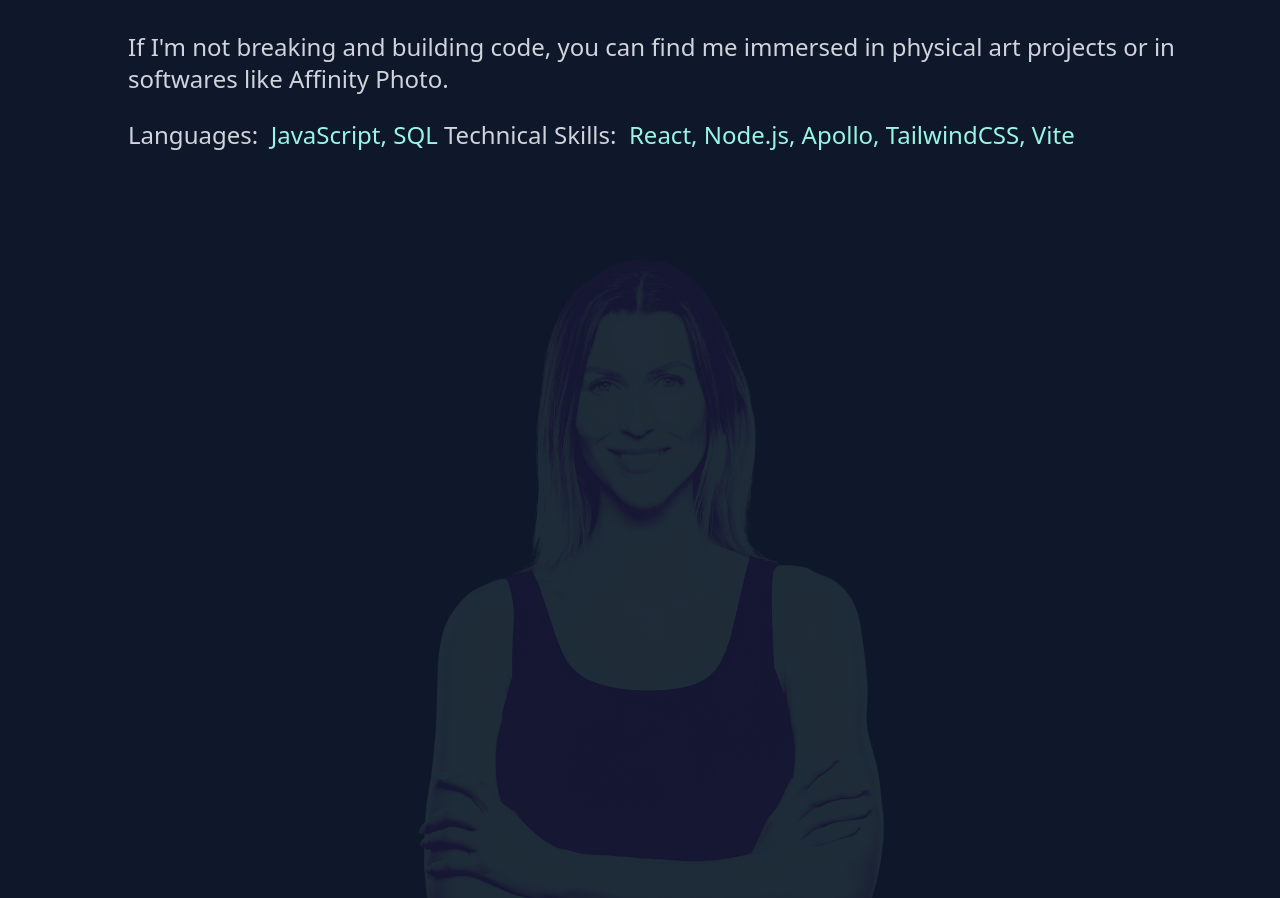
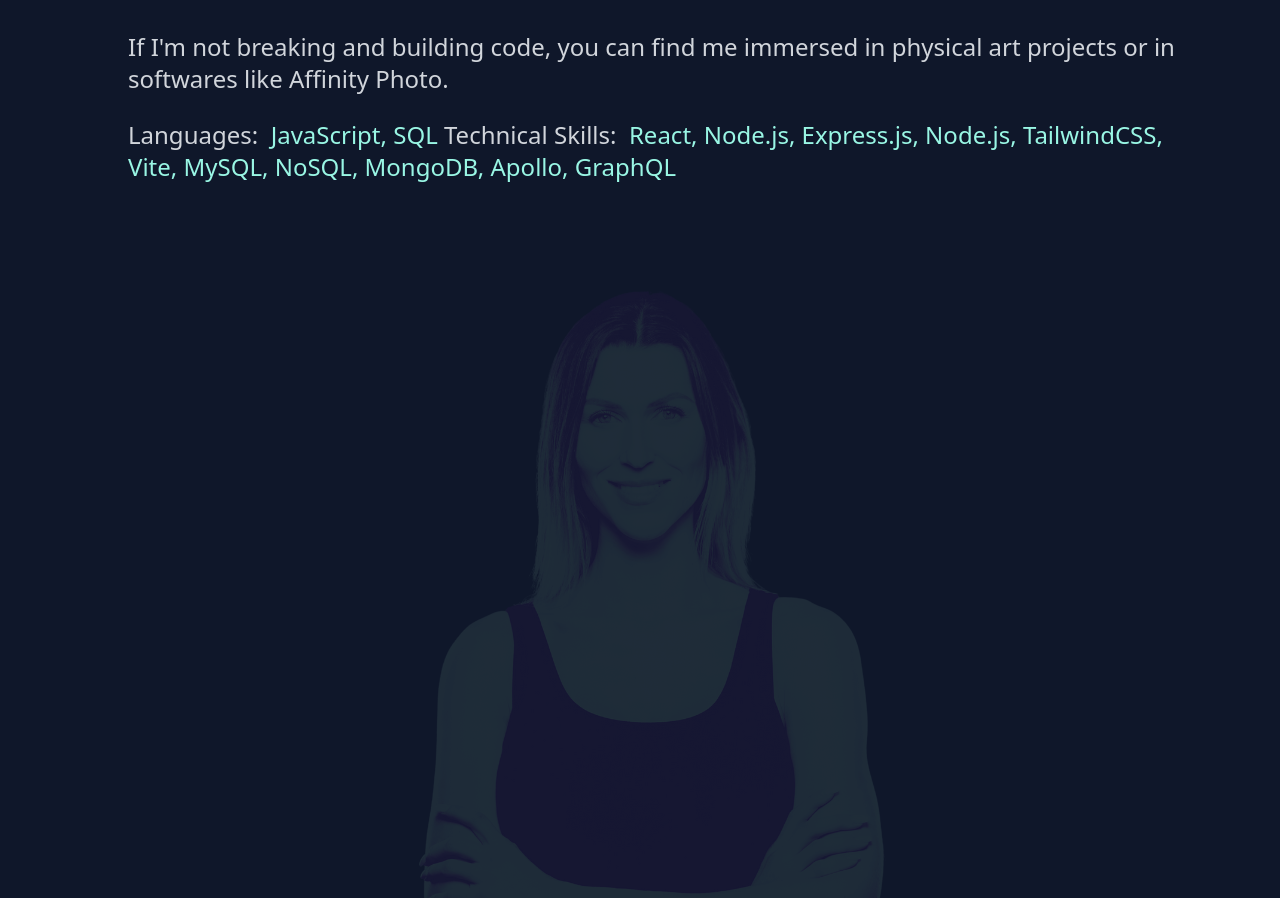
Before and after one commit to CherryElla/cherie-ella-portfolio, a React (Vite) app: page / in a window 1280 px wide. Shown: the part 1225-2123 px from the top of the page. Built offline with nearby package versions, Linux system fonts and the light colour scheme; a web font is replaced by a local one.

Commit message:
technical skills

```diff
--- a/src/components/pages/About.jsx
+++ b/src/components/pages/About.jsx
@@ -33,7 +33,7 @@ export default function About() {
                     </span>
                     <span>&nbsp;Technical Skills: &nbsp;</span>
                     <span className=" text-teal-200">
-                        React, Node.js, Apollo, TailwindCSS, Vite
+                        React, Node.js, Express.js, Node.js, TailwindCSS, Vite, MySQL, NoSQL, MongoDB, Apollo, GraphQL
                     </span>
                     </p>
             </div>
```
